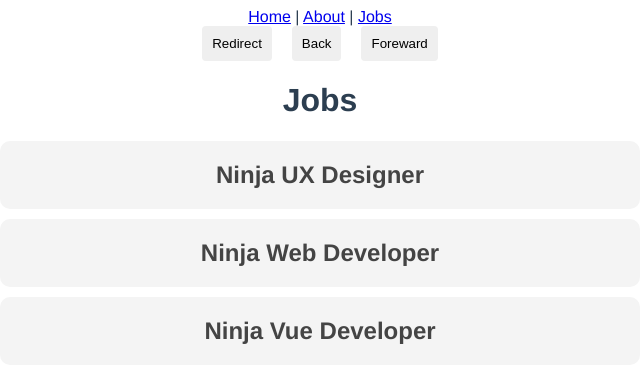
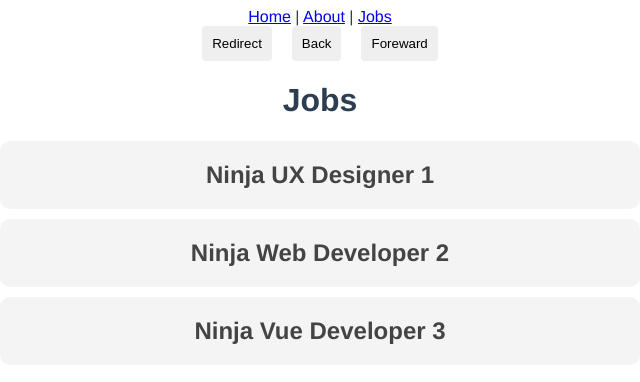
Before and after one commit to ronitwilson/vue_05, a Vue app in the folder ninja-jobs/: page /jobs in a window 1280 px wide. Shown: the top 382 px of the page, without its empty margins (320-960 px from the left). Built offline with nearby package versions, Linux system fonts and the light colour scheme; data requests are answered from the project's data file.

Commit message:
add fetch from json server

```diff
--- a/ninja-jobs/src/views/Jobs/Jobs.vue
+++ b/ninja-jobs/src/views/Jobs/Jobs.vue
@@ -2,7 +2,7 @@
   <h1>Jobs</h1>
   <div v-for="job in jobs" :key="job.id" class="job">
     <router-link :to="{name: 'JobDetails', params: { id: job.id }}">
-      <h2>{{ job.title }}</h2>
+      <h2>{{ job.title }} {{ job.id }}</h2>
     </router-link>
   </div>
 </template>
@@ -11,12 +11,22 @@
 export default {
   data() {
     return {
-      jobs: [
-        { title: 'Ninja UX Designer', id: 1, details: 'lorem' },
-        { title: 'Ninja Web Developer', id: 2, details: 'lorem' },
-        { title: 'Ninja Vue Developer', id: 3, details: 'lorem' },
-      ],
+      jobs: [],
     }
+  },
+  methods() {
+
+  },
+  mounted() {
+    fetch('http://localhost:3000/jobs').then((res)=> {
+      return(res.json())
+    }).then( (data) => {
+      console.log("debug!!")
+      console.log(data)
+      this.jobs = data
+    }).catch((err) => {
+      console.log(err)
+    })
   }
 }
 </script>
```
